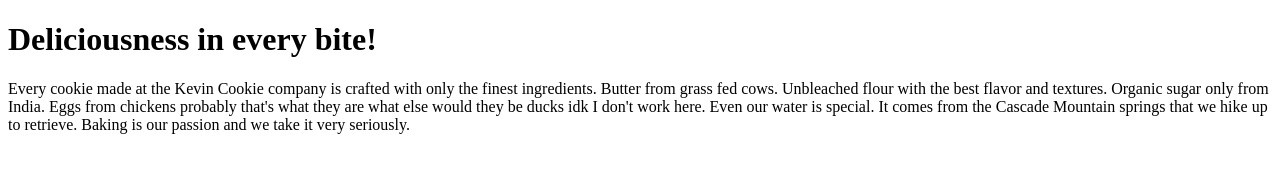
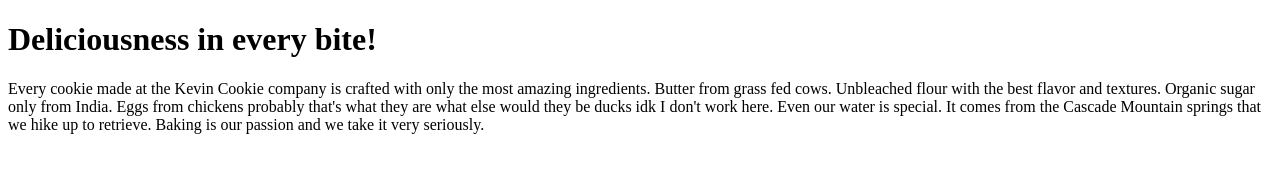
Before and after one commit to gycobden/Test, a plain HTML site: page index.htm in a window 1280 px wide. Drawn offline with Linux system fonts and the light colour scheme.

Commit message:
update index text

```diff
--- a/index.htm
+++ b/index.htm
@@ -3,7 +3,7 @@
 <body>
 
 <h1>Deliciousness in every bite!</h1>
-<p>Every cookie made at the Kevin Cookie company is crafted with only the finest ingredients. Butter from grass fed cows. Unbleached flour with the best flavor and textures. Organic sugar only from India. Eggs from chickens probably that's what they are what else would they be ducks idk I don't work here. Even our water is special. It comes from the Cascade Mountain springs that we hike up to retrieve. Baking is our passion and we take it very seriously.</p>
+<p>Every cookie made at the Kevin Cookie company is crafted with only the most amazing ingredients. Butter from grass fed cows. Unbleached flour with the best flavor and textures. Organic sugar only from India. Eggs from chickens probably that's what they are what else would they be ducks idk I don't work here. Even our water is special. It comes from the Cascade Mountain springs that we hike up to retrieve. Baking is our passion and we take it very seriously.</p>
 
 </body>
 </html>
```
